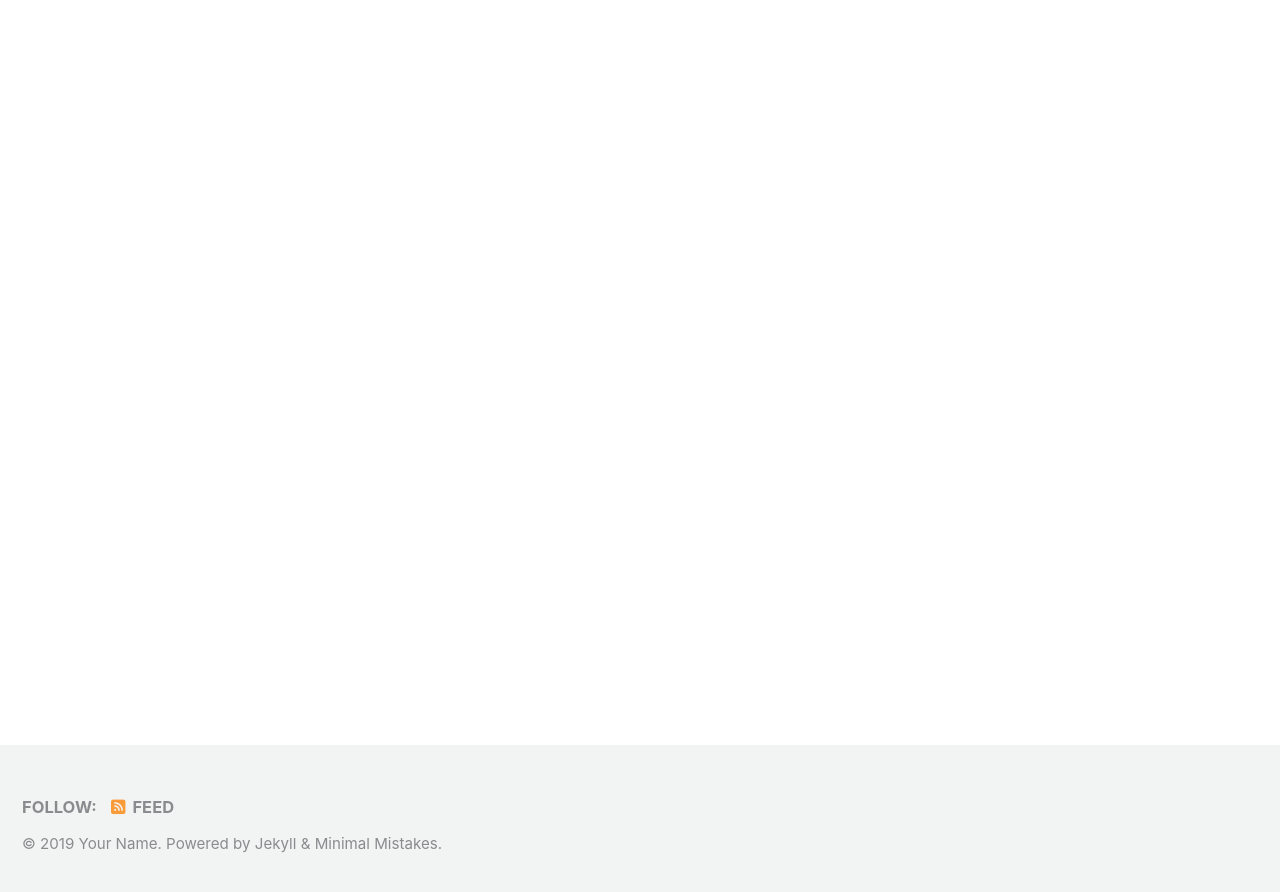
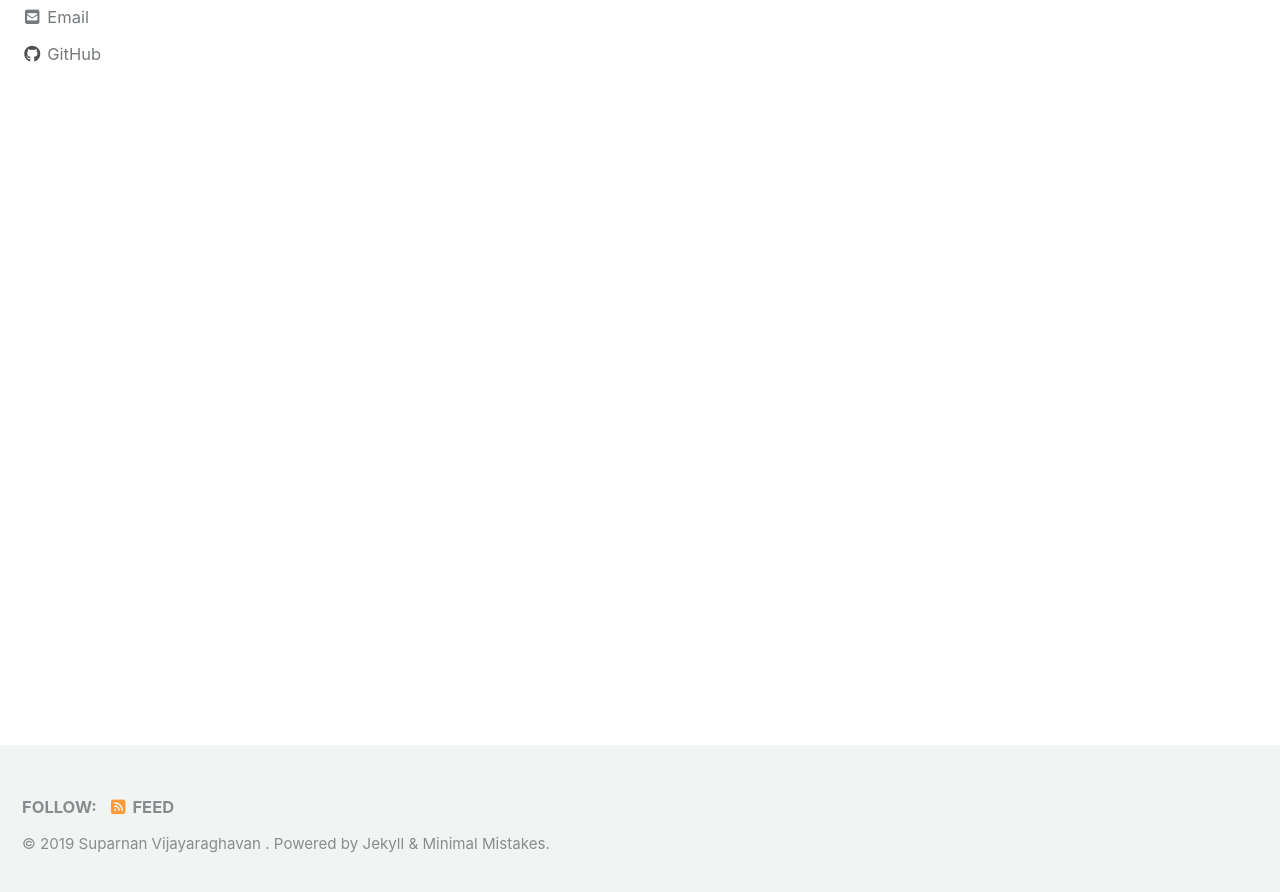
Before and after one commit to suparnanv/suparnanv.github.io, a Jekyll site: the page built from index.html, in a window 1280 px wide and 900 px high, scrolled down 222 px. Shown: the top 892 px of the window. Built offline with Jekyll 4.4.1, drawn with Linux system fonts in a browser that asks for light colours; cached includes are drawn as plain includes; nearby versions of some CDN libraries; the list of posts is cut into pages by our own code; some of the changed text lies outside the part shown.

Commit message:
header setup

```diff
--- a/_config.yml
+++ b/_config.yml
@@ -16,10 +16,10 @@ minimal_mistakes_skin    : "default" # "air", "aqua", "contrast", "dark", "dirt"
 
 # Site Settings
 locale                   : "en-US"
-title                    : "Site Title"
+title                    : "Suparnan Vijayaraghavan"
 title_separator          : "-"
-name                     : "Your Name"
-description              : "An amazing website."
+name                     : "Suparnan Vijayaraghavan "
+description              : "Portfolio"
 url                      : # the base hostname & protocol for your site e.g. "https://mmistakes.github.io"
 baseurl                  : # the subpath of your site, e.g. "/blog"
 repository               : # GitHub username/repo-name e.g. "mmistakes/minimal-mistakes"
@@ -106,29 +106,29 @@ analytics:
 
 # Site Author
 author:
-  name             : "Your Name"
+  name             : "Suparnan Vijayaraghavan"
   avatar           : # path of avatar image, e.g. "/assets/images/bio-photo.jpg"
-  bio              : "I am an amazing person."
-  location         : "Somewhere"
+  bio              : "Professional Portfolio"
+  location         : "London, United Kingdom"
   email            :
   links:
     - label: "Email"
       icon: "fas fa-fw fa-envelope-square"
-      # url: mailto:your.name@email.com
-    - label: "Website"
-      icon: "fas fa-fw fa-link"
+      url: sv16@ic.ac.uk
+    # - label: "Website"
+    #   icon: "fas fa-fw fa-link"
       # url: "https://your-website.com"
-    - label: "Twitter"
-      icon: "fab fa-fw fa-twitter-square"
+    # - label: "Twitter"
+    #   icon: "fab fa-fw fa-twitter-square"
       # url: "https://twitter.com/"
-    - label: "Facebook"
-      icon: "fab fa-fw fa-facebook-square"
-      # url: "https://facebook.com/"
+    # - label: "Facebook"
+    #   icon: "fab fa-fw fa-facebook-square"
+    #   # url: "https://facebook.com/"
     - label: "GitHub"
       icon: "fab fa-fw fa-github"
-      # url: "https://github.com/"
-    - label: "Instagram"
-      icon: "fab fa-fw fa-instagram"
+      url: "https://github.com/suparnanv"
+    # - label: "Instagram"
+      # icon: "fab fa-fw fa-instagram"
       # url: "https://instagram.com/"
 
 # Site Footer
@@ -293,3 +293,13 @@ defaults:
       comments: # true
       share: true
       related: true
+
+
+  # _pages
+
+  - scope:
+      path : ""
+      type: pages
+    values:
+      layout: single
+      author_profile: true
```
